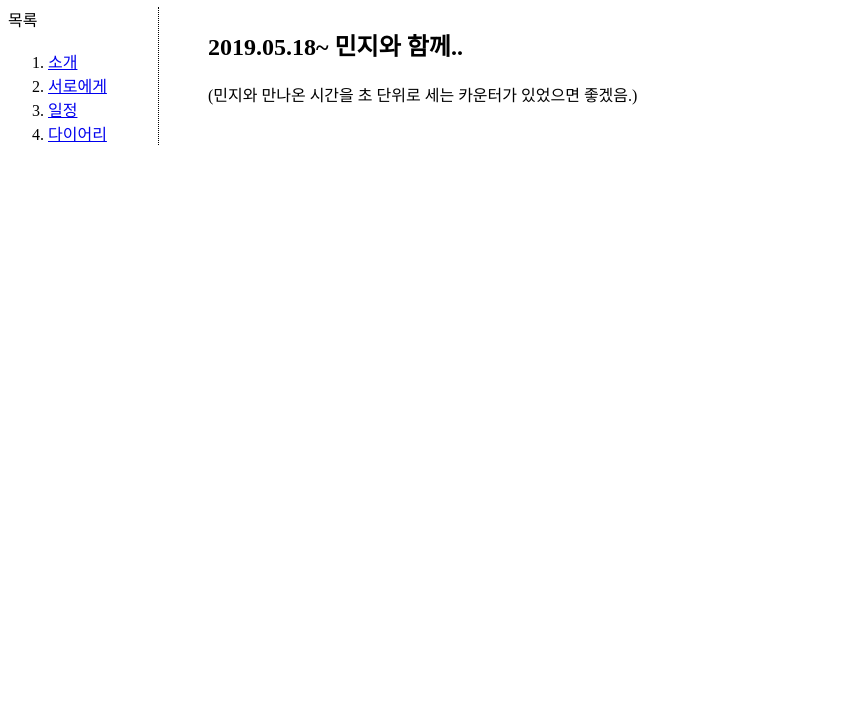
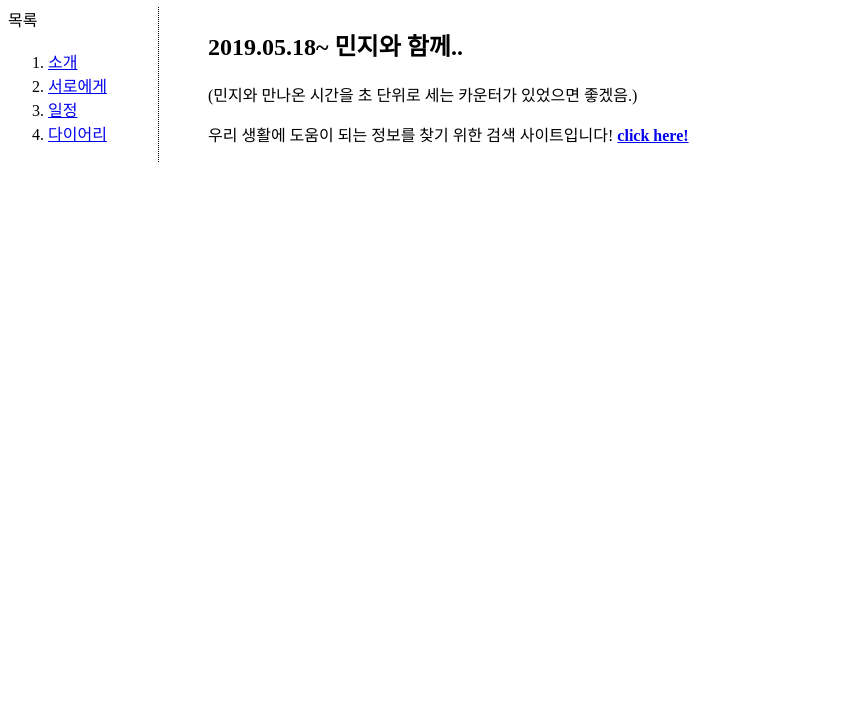
Before and after one commit to yongbeenK/project, a plain HTML site: page 0_mohoho.html in a window 1280 px wide. Shown: the part 73-800 px from the top of the page, without its empty margins (0-850 px from the left). Drawn offline with Linux system fonts and the light colour scheme.

Commit message:
Update 0_mohoho.html

```diff
--- a/0_mohoho.html
+++ b/0_mohoho.html
@@ -31,6 +31,12 @@
     <h2>2019.05.18~ 민지와 함께..</h2>
     <div>
     (민지와 만나온 시간을 초 단위로 세는 카운터가 있었으면 좋겠음.)
+
+     <p>
+    우리 생활에 도움이 되는 정보를 찾기 위한 검색 사이트입니다!
+    <strong><a href="https://www.google.com/" target="_blank" title ="google">click here!</a></strong>
+    </p>
+
   </div>
   </p>
 
```
